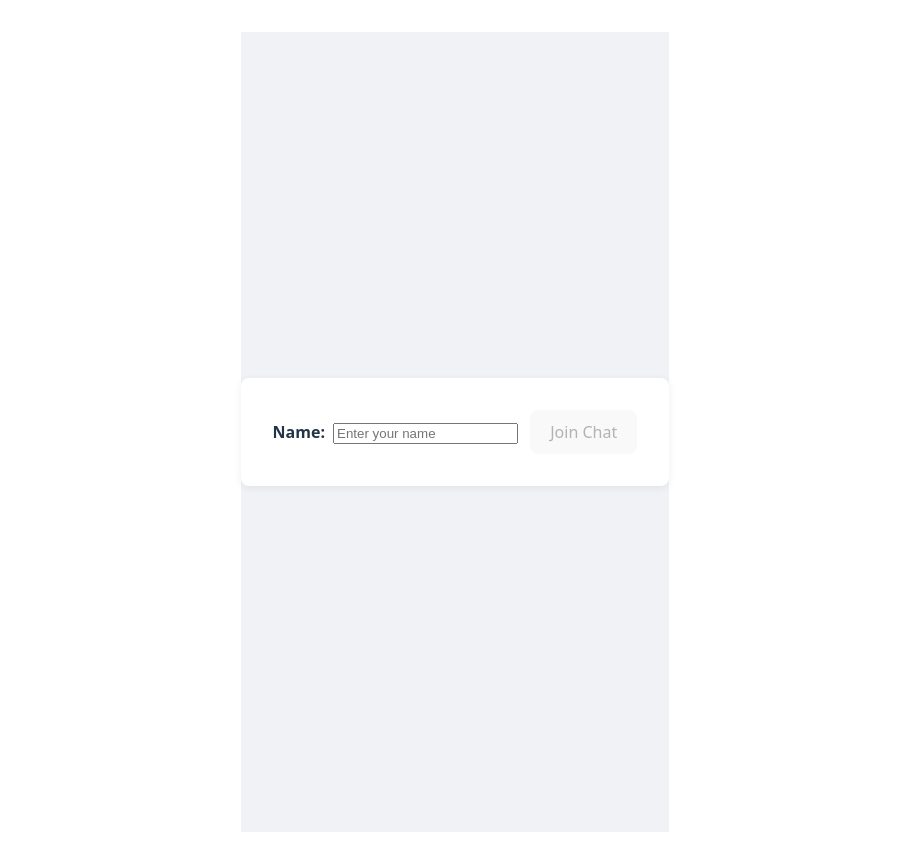
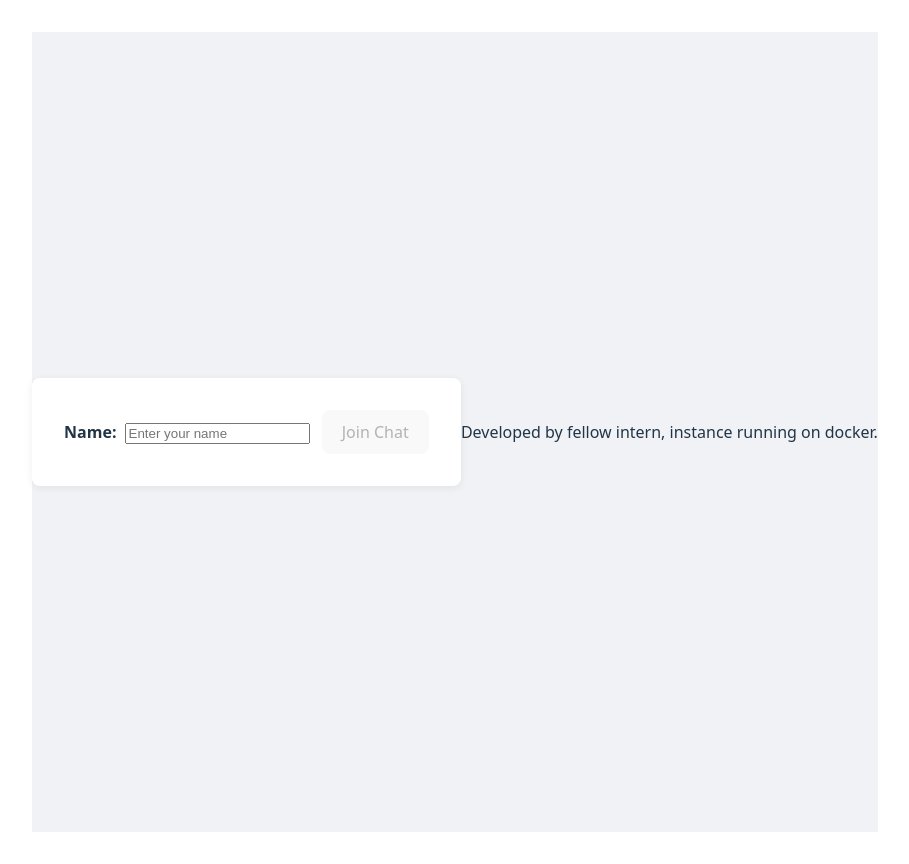
Before and after one commit to roimadarshannathani/Thrifty, a React (Vite) app in the folder frontend/: page / in a window 1280 px wide. Shown: the whole page, without its empty margins (185-1094 px from the left). Built offline with nearby package versions, Linux system fonts and the light colour scheme.

Commit message:
fix: new instance link fetching

```diff
--- a/frontend/src/App.tsx
+++ b/frontend/src/App.tsx
@@ -16,6 +16,7 @@ function App() {
       }}
     >
       {name ? <ChatRoom name={name} /> : <NameForm onSetName={setName} />}
+      Developed by fellow intern, instance running on docker.
     </div>
   );
 }
--- a/frontend/src/ChatRoom.tsx
+++ b/frontend/src/ChatRoom.tsx
@@ -13,7 +13,7 @@ const ChatRoom: React.FC<ChatRoomProps> = ({ name }) => {
 
   useEffect(() => {
     const wsUrl =
-      "http://ip172-18-0-10-d1j3tq291nsg009j0pfg-8080.direct.labs.play-with-docker.com/ws";
+      "http://ip172-18-0-13-d1j4cpk69qi000b7i6pg-8080.direct.labs.play-with-docker.com/ws";
     const socket = new SockJS(wsUrl);
     const stompClient = Stomp.over(socket);
     stompClient.connect({}, () => {
```
